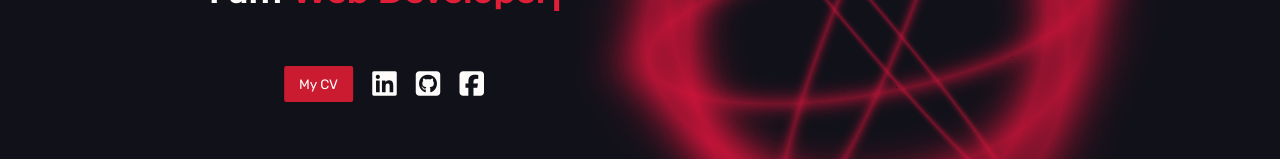
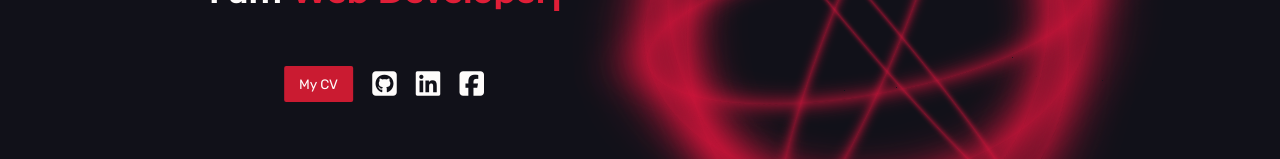
Before and after one commit to marraw/portfolio, an Angular app: page / in a window 1280 px wide. Shown: the part 379-538 px from the top of the page. Built offline with nearby package versions, Linux system fonts and the light colour scheme.

Commit message:
update links

```diff
--- a/src/app/content/footer/footer.component.html
+++ b/src/app/content/footer/footer.component.html
@@ -16,14 +16,6 @@
       ><i class="fab fa-linkedin media__icon" aria-hidden="true"></i
     ></a>
     <a
-      href="https://github.com/marraw/"
-      class="media__link"
-      target="_blank"
-      aria-label="Open GitHub"
-      rel="noopener"
-      ><i class="fab fa-github-square media__icon" aria-hidden="true"></i
-    ></a>
-    <a
       href="https://pl-pl.facebook.com/bananowy.marek"
       class="media__link"
       target="_blank"
--- a/src/app/core/start/start.component.html
+++ b/src/app/core/start/start.component.html
@@ -25,6 +25,15 @@
           >My CV</a
         >
         <a
+          href="https://github.com/marraw/"
+          class="media__link"
+          target="_blank"
+          aria-label="Open GitHub"
+          rel="noopener"
+          tabindex="0"
+          ><i class="fab fa-github-square media__icon" aria-hidden="true"></i
+        ></a>
+        <a
           href="https://linkedin.com/in/marek-rawdanowicz-42994b1bb/"
           class="media__link"
           target="_blank"
@@ -32,15 +41,6 @@
           rel="noopener"
           tabindex="0"
           ><i class="fab fa-linkedin media__icon" aria-hidden="true"></i
-        ></a>
-        <a
-          href="https://github.com/marraw/"
-          class="media__link"
-          target="_blank"
-          aria-label="Open GitHub"
-          rel="noopener"
-          tabindex="0"
-          ><i class="fab fa-github-square media__icon" aria-hidden="true"></i
         ></a>
         <a
           href="https://pl-pl.facebook.com/bananowy.marek"
--- a/src/index.html
+++ b/src/index.html
@@ -11,7 +11,7 @@
     />
     <meta
       name="keywords"
-      content="Rawdanowicz, frontend, junior, developer, portfolio, Angular, JavaScript, TypeScript"
+      content="Marek, Rawdanowicz, frontend, junior, developer, portfolio, Angular, JavaScript, TypeScript"
     />
 
     <meta itemprop="name" content="Marek Rawdanowicz - Web Developer" />
@@ -21,7 +21,7 @@
     />
     <meta itemprop="image" content="assets/logo.png" />
 
-    <meta property="og:url" content="https://marraw.netlify.app" />
+    <meta property="og:url" content="https://rawdanowiczdev.pl" />
     <meta property="og:type" content="website" />
     <meta property="og:title" content="Marek Rawdanowicz - Web Developer" />
     <meta
```
